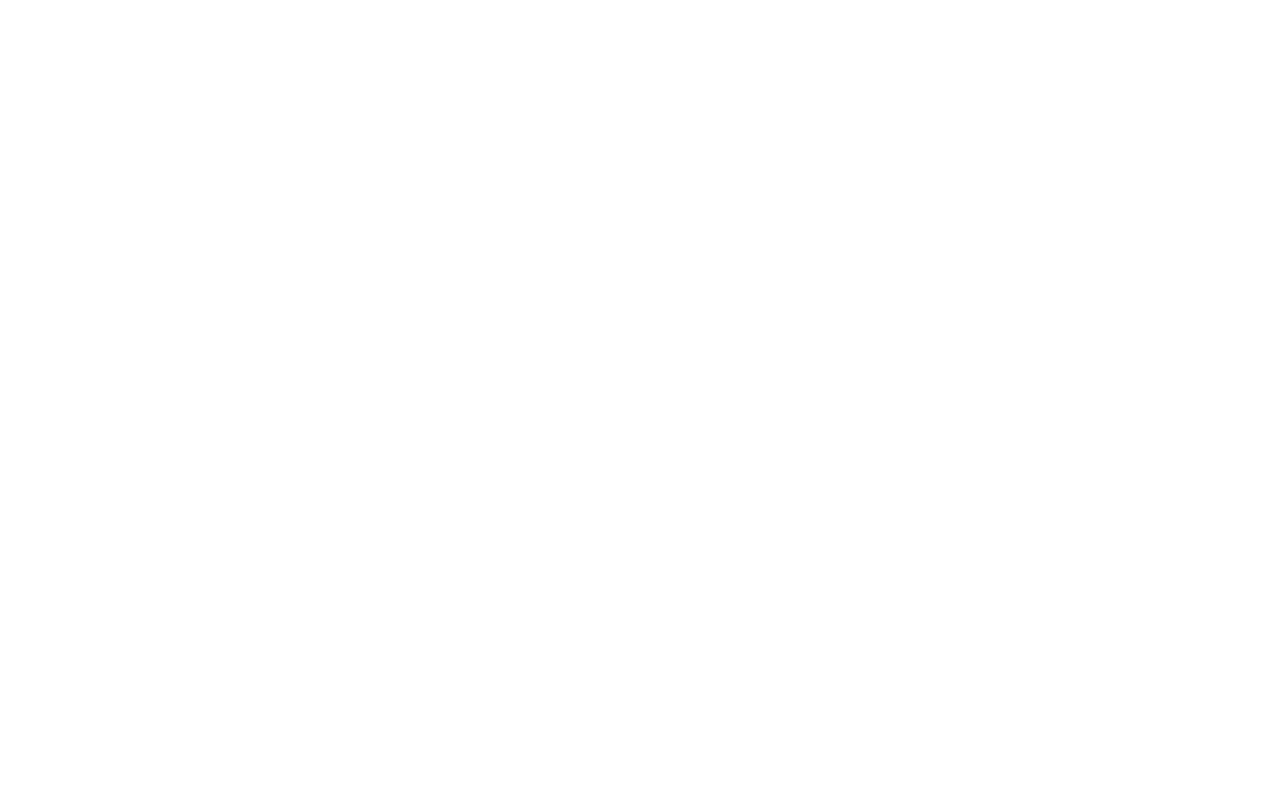
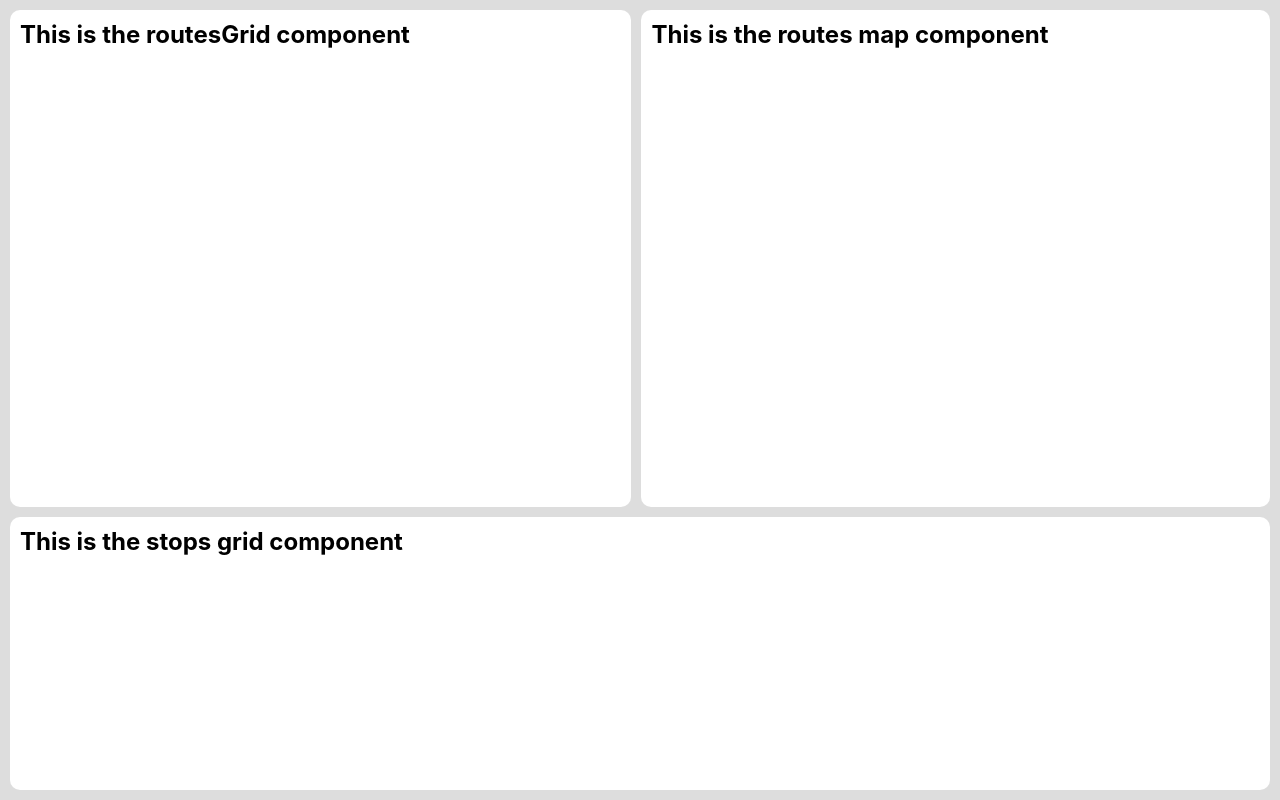
Before and after one commit to shijith-s/RouteMax, a React (Create React App) app: page / in a window 1280 px wide. Built offline with nearby package versions, Linux system fonts and the light colour scheme.

Commit message:
Make basic layout with containers in the Routes View

```diff
--- a/src/App.js
+++ b/src/App.js
@@ -1,7 +1,12 @@
+import RoutesView from "pages/RoutesView";
 import "./styles/App.css";
 
 function App() {
-  return <div className="App"></div>;
+  return (
+    <div className="App">
+      <RoutesView />
+    </div>
+  );
 }
 
 export default App;
--- /dev/null
+++ b/src/components/RoutesGrid.js
@@ -0,0 +1,11 @@
+import React, { Component } from "react";
+
+export default class RoutesGrid extends Component {
+  render() {
+    return (
+      <div>
+        <h2>This is the routesGrid component</h2>
+      </div>
+    );
+  }
+}
--- /dev/null
+++ b/src/components/RoutesMap.js
@@ -0,0 +1,11 @@
+import React from "react";
+
+function RoutesMap() {
+  return (
+    <div>
+      <h2>This is the routes map component</h2>
+    </div>
+  );
+}
+
+export default RoutesMap;
--- /dev/null
+++ b/src/components/StopsGrid.js
@@ -0,0 +1,11 @@
+import React, { Component } from "react";
+
+export default class StopsGrid extends Component {
+  render() {
+    return (
+      <div>
+        <h2>This is the stops grid component</h2>
+      </div>
+    );
+  }
+}
--- /dev/null
+++ b/src/pages/RoutesView.js
@@ -0,0 +1,23 @@
+import RoutesGrid from "components/RoutesGrid";
+import RoutesMap from "components/RoutesMap";
+import StopsGrid from "components/StopsGrid";
+import React from "react";
+import "styles/routesView.css";
+
+function RoutesView() {
+  return (
+    <div className="routesview">
+      <div className="routesview_item1">
+        <RoutesGrid />
+      </div>
+      <div className="routesview_item2">
+        <RoutesMap />
+      </div>
+      <div className="routesview_item3">
+        <StopsGrid />
+      </div>
+    </div>
+  );
+}
+
+export default RoutesView;
--- /dev/null
+++ b/src/styles/_variables.scss
@@ -0,0 +1,2 @@
+$border_radius: 10px;
+$padding: 10px;
--- /dev/null
+++ b/src/styles/routesView.css
@@ -0,0 +1,26 @@
+.routesview {
+  width: 100%;
+  height: 100vh;
+  background-color: #ddd;
+  display: grid;
+  grid-template-areas: "item1 item2" "item1 item2" "item3 item3";
+  gap: 10px;
+  padding: 10px;
+}
+.routesview .routesview_item1 {
+  grid-area: item1;
+}
+.routesview .routesview_item2 {
+  grid-area: item2;
+}
+.routesview .routesview_item3 {
+  grid-area: item3;
+}
+.routesview .routesview_item1,
+.routesview .routesview_item2,
+.routesview .routesview_item3 {
+  border-radius: 10px;
+  padding: 10px;
+  overflow: hidden;
+  background-color: white;
+}/*# sourceMappingURL=routesView.css.map */
--- /dev/null
+++ b/src/styles/routesView.scss
@@ -0,0 +1,32 @@
+@import "./variables";
+
+.routesview {
+    width: 100%;
+    height: 100vh;
+    background-color: #ddd;
+    display: grid;
+    grid-template-areas:
+        "item1 item2"
+        "item1 item2"
+        "item3 item3";
+    gap: 10px;
+    padding: 10px;
+    .routesview_item1 {
+        grid-area: item1;
+    }
+    .routesview_item2 {
+        grid-area: item2;
+    }
+    .routesview_item3 {
+        grid-area: item3;
+    }
+
+    .routesview_item1,
+    .routesview_item2,
+    .routesview_item3 {
+        border-radius: $border_radius;
+        padding: $padding;
+        overflow: hidden;
+        background-color: white;
+    }
+}
```
Also changed, not shown: 1 other file (tests, documents, lock files or other folders).
